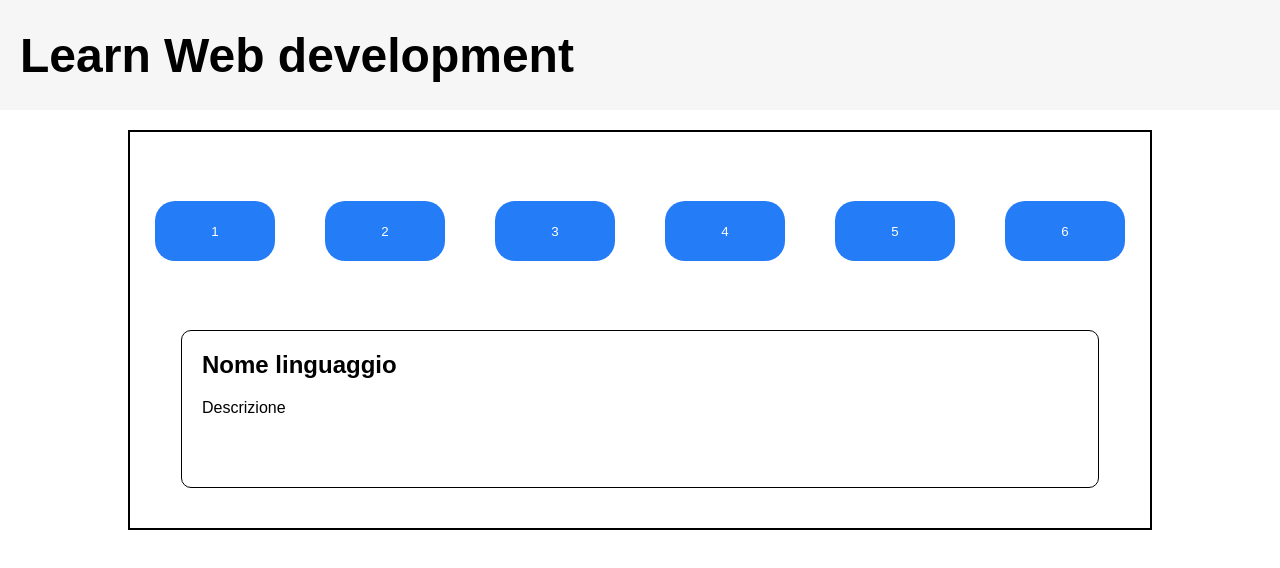
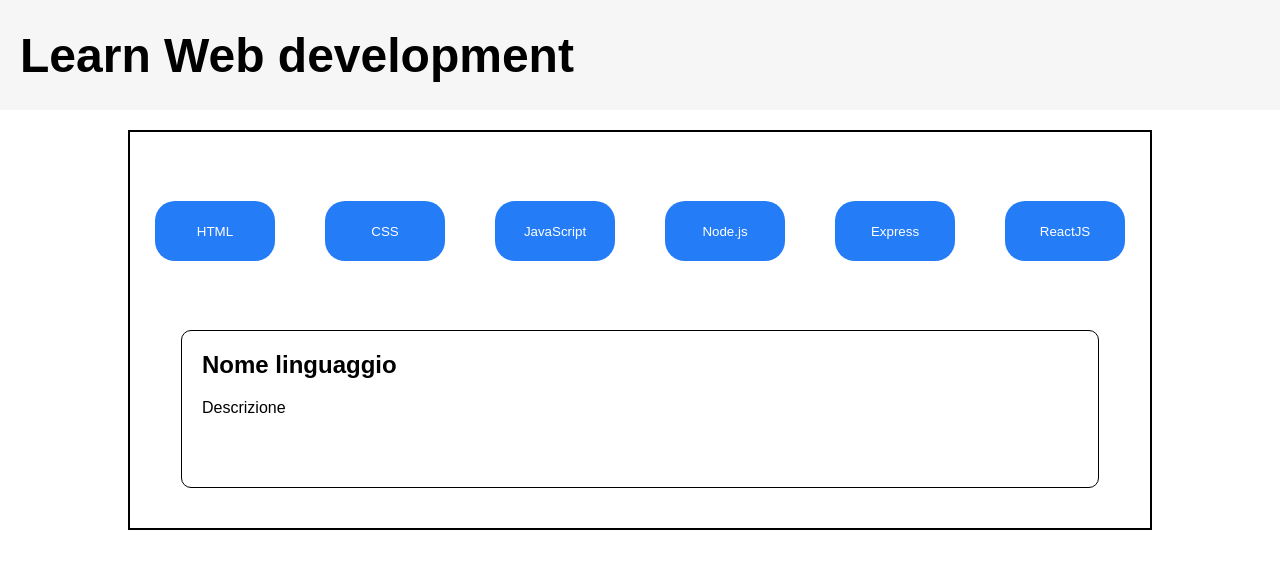
Before and after one commit to NotAlex575/react-use-state, a React (Vite) app: page / in a window 1280 px wide. Shown: the top 568 px of the page. Built offline with nearby package versions, Linux system fonts and the light colour scheme.

Commit message:
creata props Buttons per creare i bottoni, utilizzando i valori presenti nella lista languages

```diff
--- a/src/assets/languages.js
+++ b/scripts/languages.js
@@ -30,3 +30,5 @@
     description: "ReactJS è una libreria JavaScript per costruire interfacce utente, in particolare applicazioni a pagina singola. Consente agli sviluppatori di creare componenti UI riutilizzabili e di gestire efficacemente lo stato dell'applicazione."
   }
 ];
+
+export default languages;
--- a/src/components/Main.jsx
+++ b/src/components/Main.jsx
@@ -1,14 +1,14 @@
+import languages from "../../scripts/languages"
+import Buttons from "./buttons"
+
 const Main = () => {
     return(
         <main>
             <div className="container">
                 <div className="container-button">
-                    <button>1</button>
-                    <button>2</button>
-                    <button>3</button>
-                    <button>4</button>
-                    <button>5</button>
-                    <button>6</button>
+                    {languages.map((language) => {
+                       return <Buttons key= {language.id} language={language}></Buttons>
+                    })}
                 </div>
                 <div className="container-description">
                     <h2>Nome linguaggio</h2>
--- /dev/null
+++ b/src/components/buttons.jsx
@@ -0,0 +1,9 @@
+const Buttons = ({language}) => {
+    const {title} = language;
+    console.log(language)
+    return(
+        <button className="button">{title}</button>
+    )
+}
+
+export default Buttons;
--- a/src/index.css
+++ b/src/index.css
@@ -67,3 +67,7 @@
   color: white;
   border: 0px;
 }
+
+button:hover{
+  background-color: rgb(25, 99, 203);
+}
```
